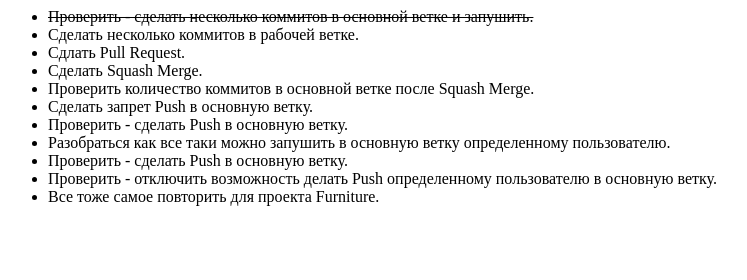
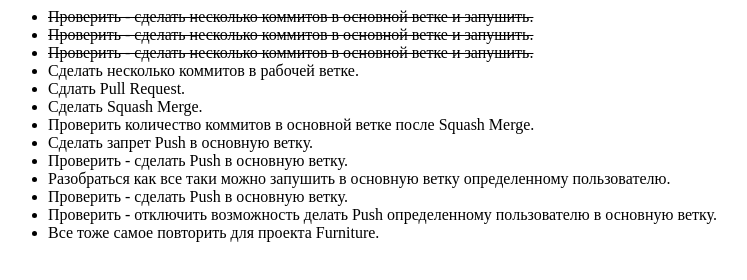
Before and after one commit to site100ru/test-project, a plain HTML site: page index.html in a window 1280 px wide. Shown: the whole page, without its empty margins (0-747 px from the left). Drawn offline with Linux system fonts and the light colour scheme.

Commit message:
test 1.3

```diff
--- a/index.html
+++ b/index.html
@@ -1,5 +1,7 @@
 <ul>
     <li><del>Проверить - сделать несколько коммитов в основной ветке и запушить.</del></li>
+    <li><strike>Проверить - сделать несколько коммитов в основной ветке и запушить.</strike></li>
+    <li><s>Проверить - сделать несколько коммитов в основной ветке и запушить.</s></li>
     <li>Сделать несколько коммитов в рабочей ветке.</li>
     <li>Сдлать Pull Request.</li>
     <li>Сделать Squash Merge.</li>
```
